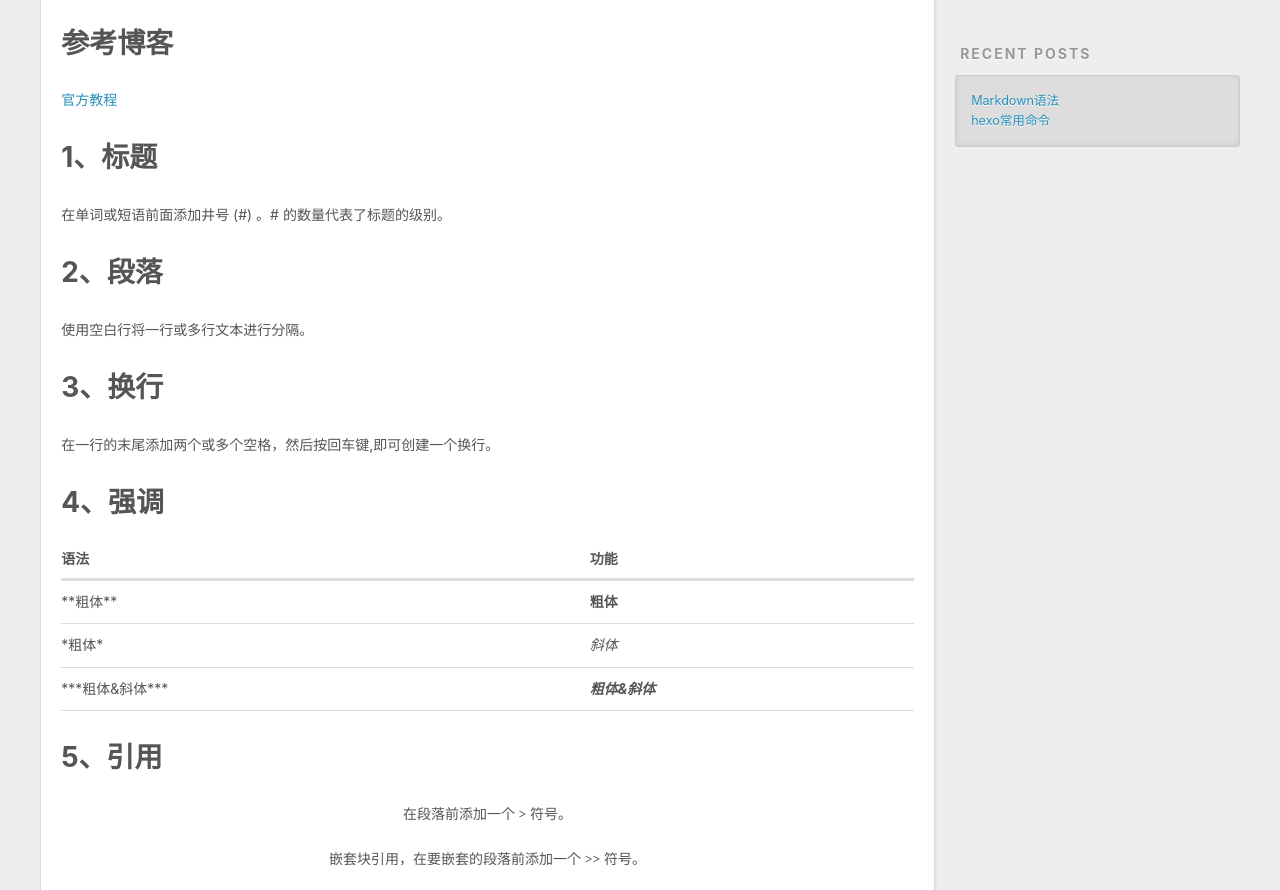
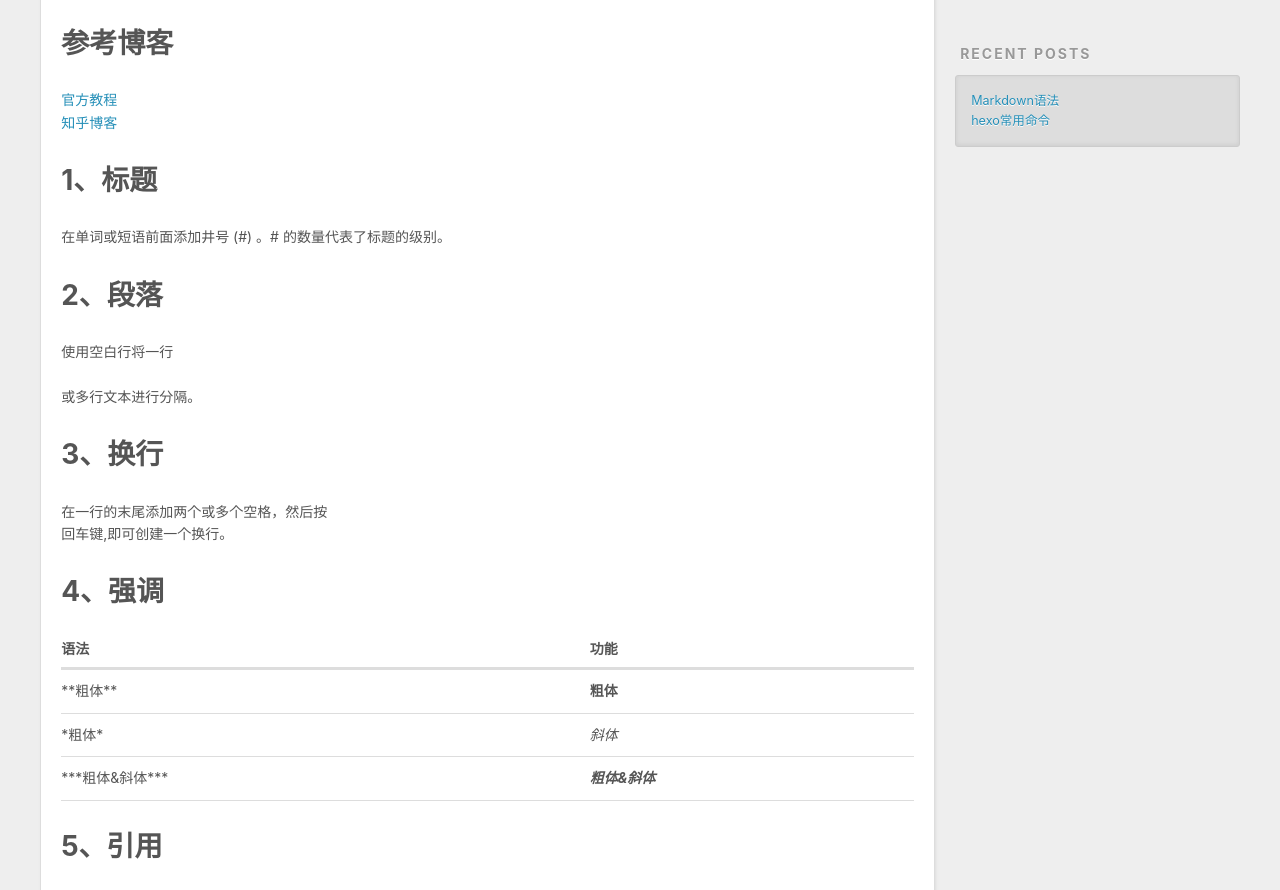
Before and after one commit to cium12138/cium12138.github.io, a plain HTML site: page 2023/12/11/Markdown语法/index.html in a window 1280 px wide. Shown: the part 434-1324 px from the top of the page. Drawn offline with Linux system fonts and the light colour scheme.

Commit message:
Site updated: 2023-12-12 09:20:16

```diff
--- a/2023/12/11/Markdown语法/index.html
+++ b/2023/12/11/Markdown语法/index.html
@@ -6,15 +6,15 @@
 
   <title>Markdown语法 | Hexo</title>
   <meta name="viewport" content="width=device-width, initial-scale=1, shrink-to-fit=no">
-  <meta name="description" content="参考博客官方教程 1、标题在单词或短语前面添加井号 (#) 。# 的数量代表了标题的级别。 2、段落使用空白行将一行或多行文本进行分隔。 3、换行在一行的末尾添加两个或多个空格，然后按回车键,即可创建一个换行。 4、强调   语法 功能    **粗体** 粗体   *粗体* 斜体   ***粗体&amp;斜体*** 粗体&amp;斜体   5、引用 在段落前添加一个 &gt; 符号。  嵌套块引">
+  <meta name="description" content="参考博客官方教程知乎博客 1、标题在单词或短语前面添加井号 (#) 。# 的数量代表了标题的级别。 2、段落使用空白行将一行 或多行文本进行分隔。 3、换行在一行的末尾添加两个或多个空格，然后按回车键,即可创建一个换行。 4、强调   语法 功能    **粗体** 粗体   *粗体* 斜体   ***粗体&amp;斜体*** 粗体&amp;斜体   5、引用 在段落前添加一个 &gt; 符号。">
 <meta property="og:type" content="article">
 <meta property="og:title" content="Markdown语法">
 <meta property="og:url" content="http://example.com/2023/12/11/Markdown%E8%AF%AD%E6%B3%95/index.html">
 <meta property="og:site_name" content="Hexo">
-<meta property="og:description" content="参考博客官方教程 1、标题在单词或短语前面添加井号 (#) 。# 的数量代表了标题的级别。 2、段落使用空白行将一行或多行文本进行分隔。 3、换行在一行的末尾添加两个或多个空格，然后按回车键,即可创建一个换行。 4、强调   语法 功能    **粗体** 粗体   *粗体* 斜体   ***粗体&amp;斜体*** 粗体&amp;斜体   5、引用 在段落前添加一个 &gt; 符号。  嵌套块引">
+<meta property="og:description" content="参考博客官方教程知乎博客 1、标题在单词或短语前面添加井号 (#) 。# 的数量代表了标题的级别。 2、段落使用空白行将一行 或多行文本进行分隔。 3、换行在一行的末尾添加两个或多个空格，然后按回车键,即可创建一个换行。 4、强调   语法 功能    **粗体** 粗体   *粗体* 斜体   ***粗体&amp;斜体*** 粗体&amp;斜体   5、引用 在段落前添加一个 &gt; 符号。">
 <meta property="og:locale" content="en_US">
 <meta property="article:published_time" content="2023-12-11T02:53:41.000Z">
-<meta property="article:modified_time" content="2023-12-11T04:14:25.896Z">
+<meta property="article:modified_time" content="2023-12-12T01:19:44.845Z">
 <meta property="article:author" content="John Doe">
 <meta name="twitter:card" content="summary">
 
@@ -93,10 +93,11 @@
 
     <div class="e-content article-entry" itemprop="articleBody">
 
-        <h1 id="参考博客"><a href="#参考博客" class="headerlink" title="参考博客"></a>参考博客</h1><p><a target="_blank" rel="noopener" href="https://markdown.com.cn/basic-syntax/">官方教程</a></p>
+        <h1 id="参考博客"><a href="#参考博客" class="headerlink" title="参考博客"></a>参考博客</h1><p><a target="_blank" rel="noopener" href="https://markdown.com.cn/basic-syntax/">官方教程</a><br><a target="_blank" rel="noopener" href="https://zhuanlan.zhihu.com/p/99319314">知乎博客</a></p>
 <h1 id="1、标题"><a href="#1、标题" class="headerlink" title="1、标题"></a>1、标题</h1><p>在单词或短语前面添加井号 (#) 。# 的数量代表了标题的级别。</p>
-<h1 id="2、段落"><a href="#2、段落" class="headerlink" title="2、段落"></a>2、段落</h1><p>使用空白行将一行或多行文本进行分隔。</p>
-<h1 id="3、换行"><a href="#3、换行" class="headerlink" title="3、换行"></a>3、换行</h1><p>在一行的末尾添加两个或多个空格，然后按回车键,即可创建一个换行。</p>
+<h1 id="2、段落"><a href="#2、段落" class="headerlink" title="2、段落"></a>2、段落</h1><p>使用空白行将一行</p>
+<p>或多行文本进行分隔。</p>
+<h1 id="3、换行"><a href="#3、换行" class="headerlink" title="3、换行"></a>3、换行</h1><p>在一行的末尾添加两个或多个空格，然后按<br>回车键,即可创建一个换行。</p>
 <h1 id="4、强调"><a href="#4、强调" class="headerlink" title="4、强调"></a>4、强调</h1><table>
 <thead>
 <tr>
@@ -119,11 +120,8 @@
 </tbody></table>
 <h1 id="5、引用"><a href="#5、引用" class="headerlink" title="5、引用"></a>5、引用</h1><blockquote>
 <p>在段落前添加一个 &gt; 符号。</p>
-<blockquote>
-<p>嵌套块引用，在要嵌套的段落前添加一个 &gt;&gt; 符号。</p>
 </blockquote>
-</blockquote>
-
+<h1 id=""><a href="#" class="headerlink" title=""></a></h1>
 
     </div>
     <footer class="article-footer">
```
Also changed, not shown: index.html (+5 -7 lines).
